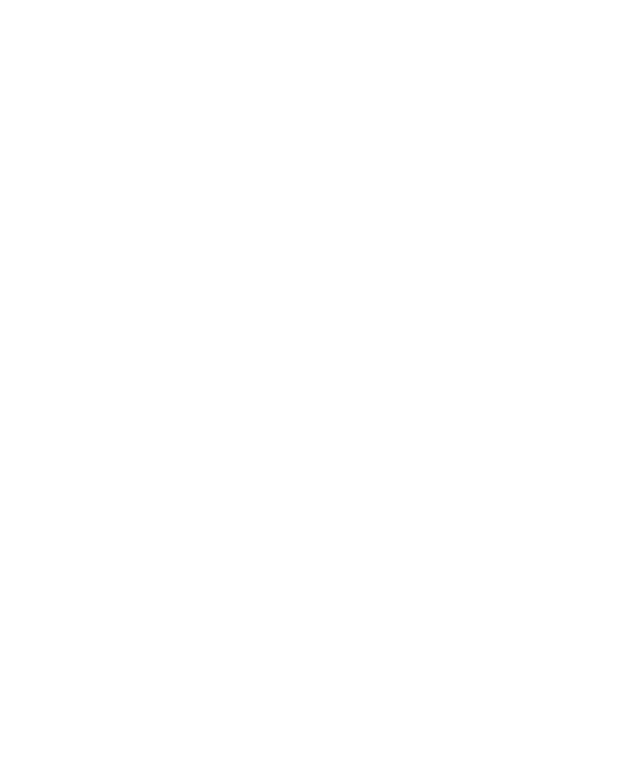
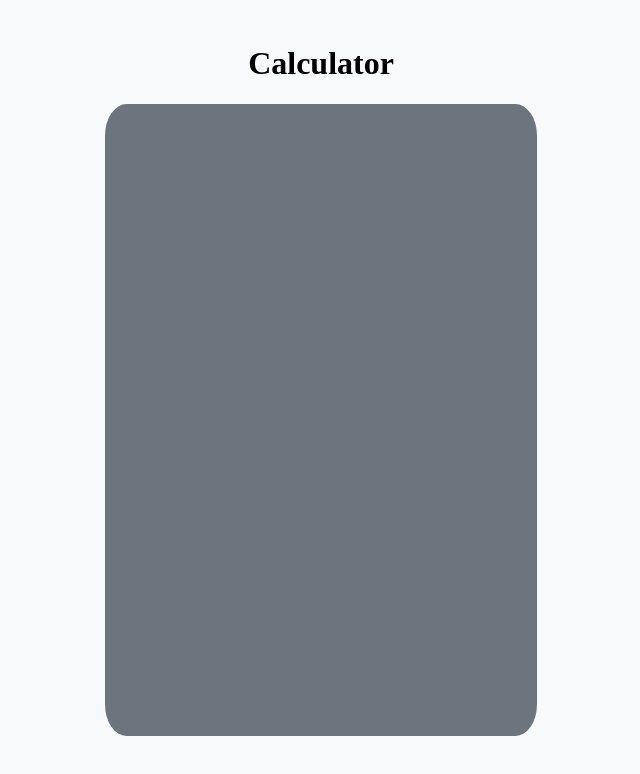
Before and after one commit to tudorjnu/calculator, a plain HTML site: page index.html in a window 1280 px wide. Shown: the whole page, without its empty margins (319-959 px from the left). Drawn offline with Linux system fonts and the light colour scheme.

Commit message:
make initial calculator shape

```diff
--- a/index.html
+++ b/index.html
@@ -7,6 +7,18 @@
     <link href="style.css" rel="stylesheet">
   </head>
   <body>
+    <header>
+      <h1>Calculator</h1>
+    </header>
+    <main>
+      <div class="calculator" id="calculator">
+        <div class ="calculator__row" id="screen"></div>
+        <div class="calculator__row">
+          <div class="calculator__button" id="clear"></div>
+          <div class="calculator__button" id="delete"></div>
+        </div>
+      </div>
+    </main>
   <script src="script.js"></script>
   </body>
 </html>
--- a/style.css
+++ b/style.css
@@ -0,0 +1,67 @@
+:root {
+  /* Color Palette */
+  --background: white;
+  --text-color: black;
+  --seasalt: #f8f9faff;
+  --antiflash-white: #e9ecefff;
+  --platinum: #dee2e6ff;
+  --french-gray: #ced4daff;
+  --french-gray-2: #adb5bdff;
+  --slate-gray: #6c757dff;
+  --outer-space: #495057ff;
+  --onyx: #343a40ff;
+  --eerie-black: #212529ff;
+
+  /* Font sizes */
+  --font-size-title: 40px;
+  --font-size-button: 16px;
+
+  /* Font Weights */
+  --font-weight-title: 800;
+  --font-weight-button: 600;
+}
+
+body {
+  padding: 16px;
+  background-color: var(--seasalt);
+}
+
+header {
+  display: flex;
+  justify-content: center;
+  align-items: center;
+}
+
+main {
+  display: flex;
+  justify-content: center;
+  align-items: center;
+}
+
+#calculator.calculator{
+  display: flex;
+  flex-direction: column;
+  align-content: space-around;
+  justify-content: flex-start;
+  align-items: flex-start;
+
+  width: 400px;
+  height: 600px;
+  padding: 16px;
+  background-color: var(--slate-gray);
+  border-radius: 5%;
+}
+
+.calculator__row {
+  display: flex;
+  justify-content: stretch;
+  height: 30px;
+  background-color: var(--antiflash-white);
+}
+
+/* .calculator__button { */
+/*   height: 30px; */
+/*   width: 60px; */
+/*   background-color: var(--antiflash-white); */
+/*   padding: 16px; */
+/* } */
```
